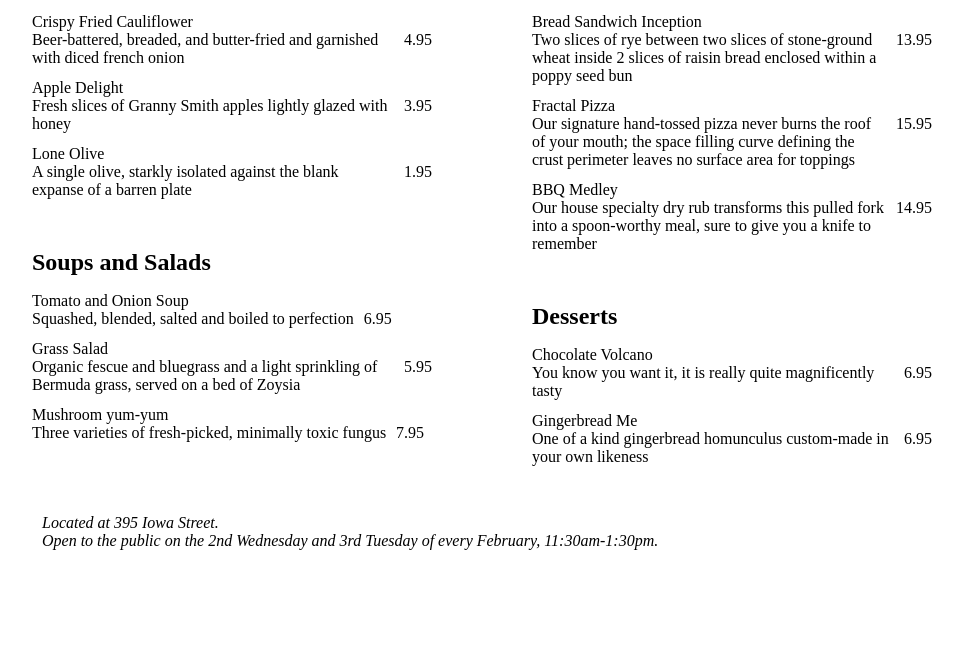
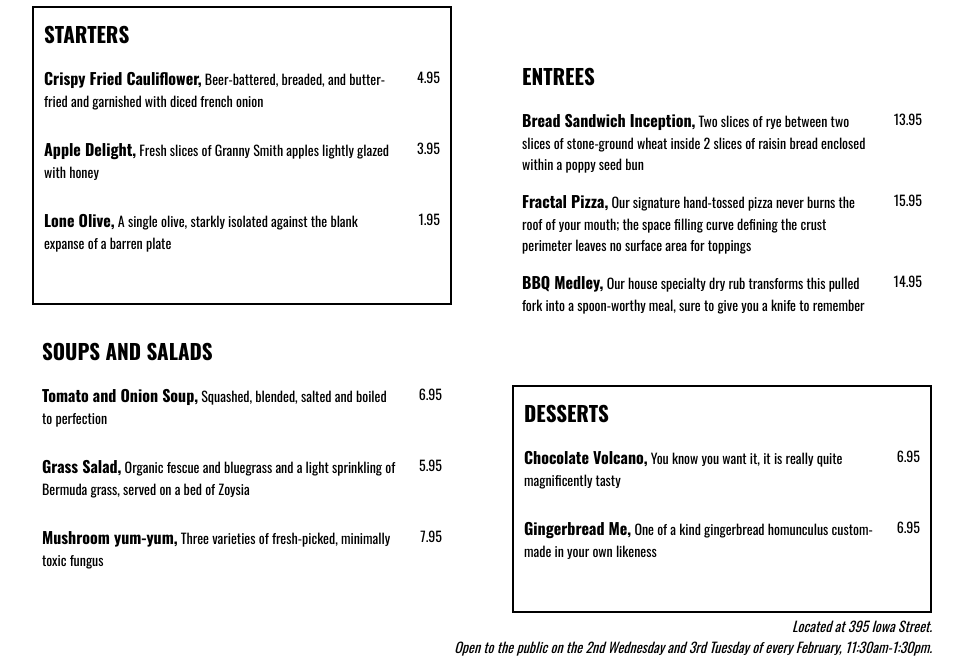
Before and after one commit to Kenzie-Academy-Brasil-Developers/estilizando-menu-restaurante-sprint-2-andresmartins910, a plain HTML site: page index.html in a window 1280 px wide. Shown: the part 131-800 px from the top of the page, without its empty margins (158-1121 px from the left). Drawn offline with nearby package versions, Linux system fonts and the light colour scheme; a web font is replaced by a local one.

Commit message:
estilização finalizada

```diff
--- a/index.html
+++ b/index.html
@@ -1,12 +1,20 @@
 <!DOCTYPE html>
 <html>
+
 <head>
         <title>Rossum's Universal Restaurant</title>
         <meta charset="UTF-8">
         <meta name="viewport" content="width=device-width, initial-scale=1.0">
-    <link id="s1" rel="stylesheet" href="./src/style1.css">
-    <link id="s2" rel="stylesheet" href="./src/style2.css" disabled=true>
+        <link rel="preconnect" href="https://fonts.googleapis.com">
+        <link rel="preconnect" href="https://fonts.gstatic.com" crossorigin>
+        <link href="https://fonts.googleapis.com/css2?family=Lato:ital,wght@0,100;0,300;0,400;0,700;1,100;1,300;1,400;1,700&family=Supermercado+One&display=swap" rel="stylesheet">
+        <link rel="preconnect" href="https://fonts.googleapis.com">
+        <link rel="preconnect" href="https://fonts.gstatic.com" crossorigin>
+        <link href="https://fonts.googleapis.com/css2?family=Bungee+Inline&family=Oswald:wght@200;300;400;700&display=swap" rel="stylesheet">
+        <link id="s1" rel="stylesheet" href="./src/style1.css" disabled=true>
+        <link id="s2" rel="stylesheet" href="./src/style2.css">
 </head>
+
 <body>
         <div id="main">
                 <header>
@@ -22,20 +30,23 @@
                         <section id="starters">
                                 <h2>Starters</h2>
                                 <dl>
-                    <dt>Crispy Fried Cauliflower</dt>
+                                        <dt>Crispy Fried Cauliflower,</dt>
                                         <dd>
                                                 <span class="price">4.95</span>
-                            <span class="details">Beer-battered, breaded, and butter-fried and garnished with diced french onion</span>
+                                                <span class="details">Beer-battered, breaded, and butter-fried and
+                                                        garnished with diced french onion</span>
                                         </dd>
-                    <dt>Apple Delight</dt>
+                                        <dt>Apple Delight,</dt>
                                         <dd>
                                                 <span class="price">3.95</span>
-                            <span class="details">Fresh slices of Granny Smith apples lightly glazed with honey</span>
+                                                <span class="details">Fresh slices of Granny Smith apples lightly glazed
+                                                        with honey</span>
                                         </dd>
-                    <dt>Lone Olive</dt>
+                                        <dt>Lone Olive,</dt>
                                         <dd>
                                                 <span class="price">1.95</span>
-                        <span class="details">A single olive, starkly isolated against the blank expanse of a barren plate</span>
+                                                <span class="details">A single olive, starkly isolated against the blank
+                                                        expanse of a barren plate</span>
                                         </dd>
                                 </dl>
                         </section>
@@ -43,20 +54,23 @@
                         <section id="soupssalads">
                                 <h2>Soups and Salads</h2>
                                 <dl>
-                    <dt>Tomato and Onion Soup</dt>
+                                        <dt>Tomato and Onion Soup,</dt>
                                         <dd>
                                                 <span class="price">6.95</span>
-                            <span class="details">Squashed, blended, salted and boiled to perfection</span>
+                                                <span class="details">Squashed, blended, salted and boiled to
+                                                        perfection</span>
                                         </dd>
-                    <dt>Grass Salad</dt>
+                                        <dt>Grass Salad,</dt>
                                         <dd>
                                                 <span class="price">5.95</span>
-                            <span class="details">Organic fescue and bluegrass and a light sprinkling of Bermuda grass, served on a bed of Zoysia</span>
+                                                <span class="details">Organic fescue and bluegrass and a light
+                                                        sprinkling of Bermuda grass, served on a bed of Zoysia</span>
                                         </dd>
-                    <dt>Mushroom yum-yum</dt>
+                                        <dt>Mushroom yum-yum,</dt>
                                         <dd>
                                                 <span class="price">7.95</span>
-                            <span class="details">Three varieties of fresh-picked, minimally toxic fungus</span>
+                                                <span class="details">Three varieties of fresh-picked, minimally toxic
+                                                        fungus</span>
                                         </dd>
                                 </dl>
                         </section>
@@ -64,20 +78,26 @@
                         <section id="entrees">
                                 <h2>Entrees</h2>
                                 <dl>
-                    <dt>Bread Sandwich Inception</dt>
+                                        <dt>Bread Sandwich Inception,</dt>
                                         <dd>
                                                 <span class="price">13.95</span>
-                            <span class="details">Two slices of rye between two slices of stone-ground wheat inside 2 slices of raisin bread enclosed within a poppy seed bun</span>
+                                                <span class="details">Two slices of rye between two slices of
+                                                        stone-ground wheat inside 2 slices of raisin bread enclosed
+                                                        within a poppy seed bun</span>
                                         </dd>
-                    <dt>Fractal Pizza</dt>
+                                        <dt>Fractal Pizza,</dt>
                                         <dd>
                                                 <span class="price">15.95</span>
-                            <span class="details">Our signature hand-tossed pizza never burns the roof of your mouth; the space filling curve defining the crust perimeter leaves no surface area for toppings</span>
+                                                <span class="details">Our signature hand-tossed pizza never burns the
+                                                        roof of your mouth; the space filling curve defining the crust
+                                                        perimeter leaves no surface area for toppings</span>
                                         </dd>
-                    <dt>BBQ Medley</dt>
+                                        <dt>BBQ Medley,</dt>
                                         <dd>
                                                 <span class="price">14.95</span>
-                            <span class="details">Our house specialty dry rub transforms this pulled fork into a spoon-worthy meal, sure to give you a knife to remember</span>
+                                                <span class="details">Our house specialty dry rub transforms this pulled
+                                                        fork into a spoon-worthy meal, sure to give you a knife to
+                                                        remember</span>
                                         </dd>
                                 </dl>
                         </section>
@@ -85,15 +105,17 @@
                         <section id="desserts">
                                 <h2>Desserts</h2>
                                 <dl>
-                    <dt>Chocolate Volcano</dt>
+                                        <dt>Chocolate Volcano,</dt>
                                         <dd>
                                                 <span class="price">6.95</span>
-                            <span class="details">You know you want it, it is really quite magnificently tasty</span>
+                                                <span class="details">You know you want it, it is really quite
+                                                        magnificently tasty</span>
                                         </dd>
-                    <dt>Gingerbread Me</dt>
+                                        <dt>Gingerbread Me,</dt>
                                         <dd>
                                                 <span class="price">6.95</span>
-                            <span class="details">One of a kind gingerbread homunculus custom-made in your own likeness</span>
+                                                <span class="details">One of a kind gingerbread homunculus custom-made
+                                                        in your own likeness</span>
                                         </dd>
                                 </dl>
                         </section>
@@ -103,7 +125,8 @@
                         <address>
                                 Located at 395 Iowa Street.
                                 <br>
-                Open to the public on the 2nd Wednesday and 3rd Tuesday of every February, 11:30am-1:30pm.
+                                Open to the public on the 2nd Wednesday and 3rd Tuesday of every February,
+                                11:30am-1:30pm.
                         </address>
                 </footer>
         </div>
@@ -131,4 +154,5 @@
                 activate2.addEventListener('click', changeToTwo);
         </script>
 </body>
+
 </html>
--- a/src/style1.css
+++ b/src/style1.css
@@ -1,28 +1,61 @@
-@import url('https://fonts.googleapis.com/css?family=Lato|Supermercado+One');
+body {
+    font-family: 'Lato', sans-serif;
+    font-size: 18px;
+    background-image: url(img/map-bg.jpg);
+}
 
-/* Use the 'Lato' font family at 18px throughout the body of the document, and cover the background with the 'map-bg.jpg' image. */
-nav {font-family: sans-serif; font-size: 10px;}
+h1 {
+    font-family: 'Supermercado One', cursive;
+    font-size: 45px;
+    color: #5d4037;
+}
 
-#main {width: 900px; margin: 10px auto;}
-/* Use the 'Supermercado One' font at 45px (colored #5d4037) for the restaurant name. */
+nav {
+    font-family: sans-serif;
+    font-size: 10px;
+}
 
-/* Set the separator between the columns (the "column-rule") to be 2px dashed rosybrown. */
-#menu {columns: 400px 2; column-gap: 100px;}
-section {margin-bottom: 50px;}
+#main {
+    width: 900px;
+    margin: 10px auto;
+}
 
-/* Show each of the section headings of the menu (e.g. "Starters") in small caps, colored #6d4c41. */
-h2 {margin: 0;}
+#menu {
+    columns: 400px 2;
+    column-gap: 100px;
+    column-rule: 2px dashed rosybrown;
+}
 
-/* Make the name of each menu item appear in bold in a 20px size. */
+#menu h2 {
+    color: #6d4c41;
+    margin: 0;
+    font-variant: small-caps;
+}
 
+#menu dt {
+    font-weight: bold;
+}
 
+.price {
+    order: 2;
+    padding-left: 10px;
+    color: firebrick;
+}
 
-dd {margin: 0 0 12px 0; display: flex;}
+section {
+    margin-bottom: 50px;
+}
 
-.details {order: 1;}
+dd {
+    margin: 0 0 12px 0;
+    display: flex;
+}
 
-/* Show the price of each item in a large font, in the color named 'firebrick' */
-.price {order: 2; padding-left: 10px;}
+.details {
+    order: 1;
+}
 
-/* Draw a 2px dashed rosybrown border around the address/footer */
-address {padding: 10px;}
+address {
+    padding: 10px;
+    border: 2px dashed rosybrown;
+}
--- a/src/style2.css
+++ b/src/style2.css
@@ -1,27 +1,70 @@
-@import url('https://fonts.googleapis.com/css?family=Bungee+Inline|Oswald');
+/* Use the 'Oswald' font family at 14px throughout the body of the document. */
+body {
+    font-family: 'Oswald', sans-serif;
+    font-size: 14px;
+}
 
-/* Use the 'Oswald' font family at 14px throughout the body of the document. */
-nav {font-family: sans-serif; font-size: 10px;}
+h1 {
+    font-family: 'Bungee Inline', cursive;
+    font-weight: lighter;
+    font-size: 46px;
+}
 
-#main {width: 900px; margin: 10px auto;}
-/* Use the 'Bungee Inline' font at 46px and lighter weight for the restaurant name. */
+nav {
+    font-family: sans-serif;
+    font-size: 10px;
+}
 
+#main {
+    width: 900px;
+    margin: 10px auto;
+}
 
-#menu {columns: 420px 2; column-gap: 60px;}
-section {margin-bottom: 20px; padding: 10px;}
+#menu {
+    columns: 420px 2;
+    column-gap: 60px;
+}
 
-/* Show each of the section headings of the menu (e.g. "Starters") in uppercase. */
-h2 {margin-top: 0;}
+section {
+    margin-bottom: 20px;
+    padding: 10px;
+}
 
-/* Make the name of each menu item appear in bold in a 16px size. */
-dt {display: inline;}
-/* Make a comma appear after the name of each menu item (before the description) */
+#starters {
+    border: 2px solid black;
+}
 
-dd {display: inline; margin: 0;}
-dd::after {content: " "; display: block; clear: both; margin-bottom: 15px;}
+#desserts {
+    border: 2px solid black;
+}
 
-.price {float: right; padding: 0 0 35px 20px;}
+h2 {
+    margin-top: 0;
+    text-transform: uppercase;
+}
 
-/* Right-align the text of the address/footer */
+dt {
+    display: inline;
+    font-weight: bold;
+    font-size: 16px;
+}
 
-/* draw a 2px thick black border around the starters and desserts sections of the menu */
+dd {
+    display: inline; margin: 0;
+}
+
+dd::after {
+    content: " ";
+    display: block;
+    clear: both;
+    margin-bottom: 15px;
+}
+
+.price {
+    float: right;
+    padding: 0 0 35px 20px;
+}
+
+address {
+    text-align: right;
+}
```
Lines whose indentation alone changed are shown as unchanged.
